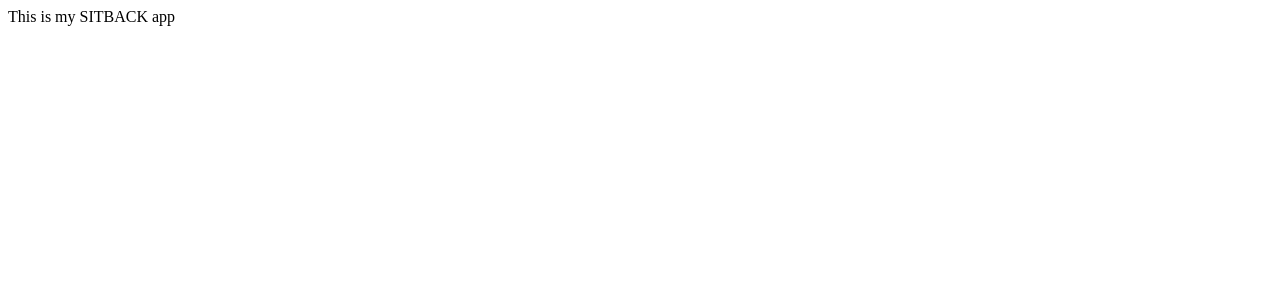
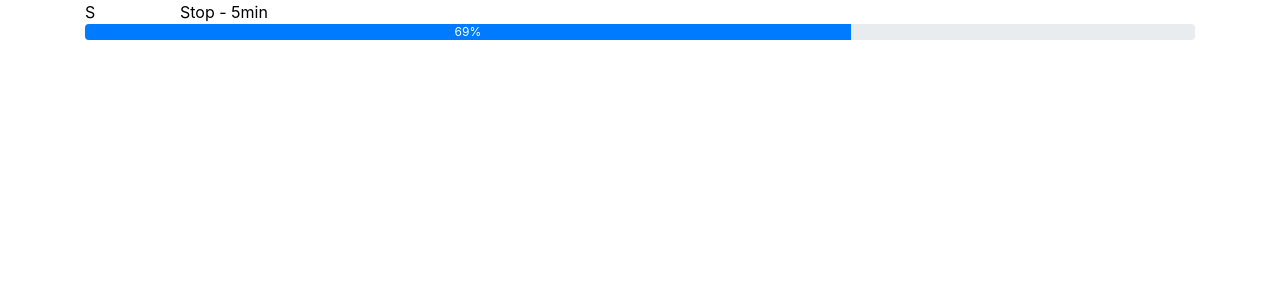
Before and after one commit to blakecwang/sitback, a React app: page / in a window 1280 px wide. Shown: the top 300 px of the page. Built offline with nearby package versions, Linux system fonts and the light colour scheme.

Commit message:
Set up a Bootstrap progress bar

```diff
--- a/public/index.html
+++ b/public/index.html
@@ -7,7 +7,7 @@
 </head>
 
 <body>
-  <div id="app"></div>
+  <div id="root"></div>
   <script src="/bundle.js"></script>
 </body>
 
--- /dev/null
+++ b/src/components/App.js
@@ -0,0 +1,24 @@
+import React from 'react'
+import Step from './Step'
+
+import '../styles/styles.scss'
+
+class App extends React.Component {
+  state = {
+    now: 69
+  }
+
+  render () {
+    return (
+      <div className='container'>
+        <Step
+          letter='S'
+          description='Stop - 5min'
+          now={this.state.now}
+        />
+      </div>
+    )
+  }
+}
+
+export default App
--- a/src/components/SitbackApp.js
+++ /dev/null
@@ -1,9 +0,0 @@
-import React from 'react'
-
-const SitbackApp = () => (
-  <div>
-    This is my SITBACK app
-  </div>
-)
-
-export default SitbackApp
--- /dev/null
+++ b/src/components/Step.js
@@ -0,0 +1,14 @@
+import React from 'react'
+import ProgressBar from 'react-bootstrap/ProgressBar'
+
+const Step = (props) => (
+  <div className='row'>
+    <div className='col-sm-1'>{props.letter}</div>
+    <div className='col-sm-11'>{props.description}</div>
+    <div className='col-sm-12'>
+      <ProgressBar now={props.now} label={`${props.now}%`} />
+    </div>
+  </div>
+)
+
+export default Step
--- /dev/null
+++ b/src/index.js
@@ -0,0 +1,7 @@
+import React from 'react'
+import ReactDOM from 'react-dom'
+
+import App from './components/App'
+
+const rootElement = document.getElementById('root');
+ReactDOM.render(<App />, rootElement)
--- a/src/styles/styles.scss
+++ b/src/styles/styles.scss
@@ -1,3 +1,5 @@
+@import "~bootstrap/scss/bootstrap";
+
 $brand-color: black;
 
 * {
--- a/webpack.config.js
+++ b/webpack.config.js
@@ -2,7 +2,7 @@ const path = require('path')
 const public_dir = path.join(__dirname, 'public')
 
 module.exports = {
-  entry: './src/app.js',
+  entry: './src/index.js',
   output: {
     path: public_dir,
     filename: 'bundle.js',
```
Also changed, not shown: package.json (+4 -3 lines), src/app.js (deleted, +0 -7 lines), 1 other file (tests, documents, lock files or other folders).
